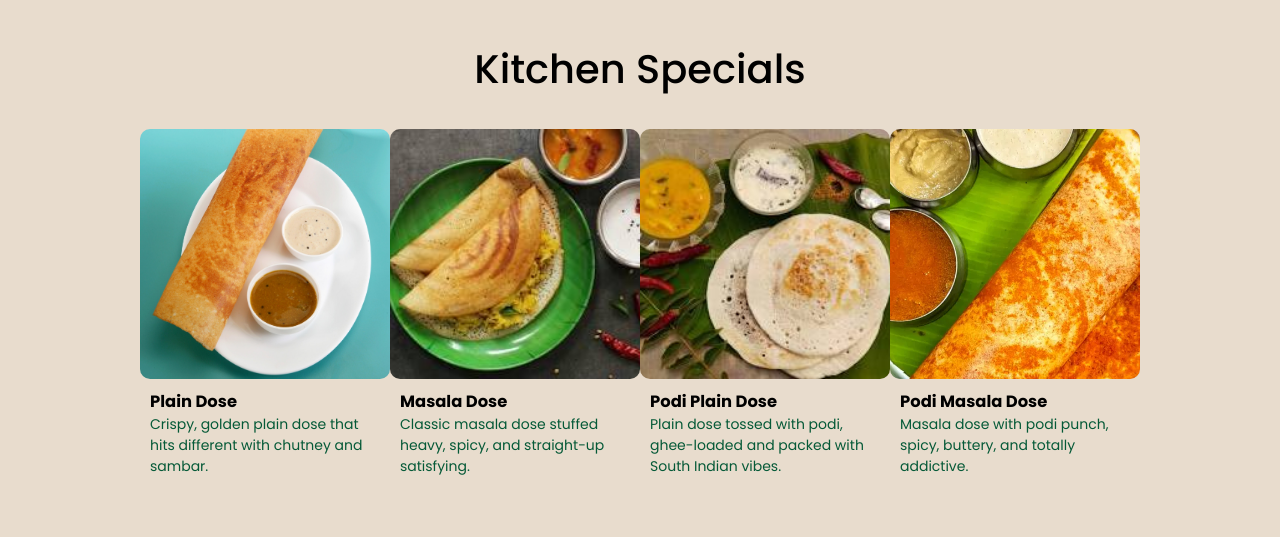
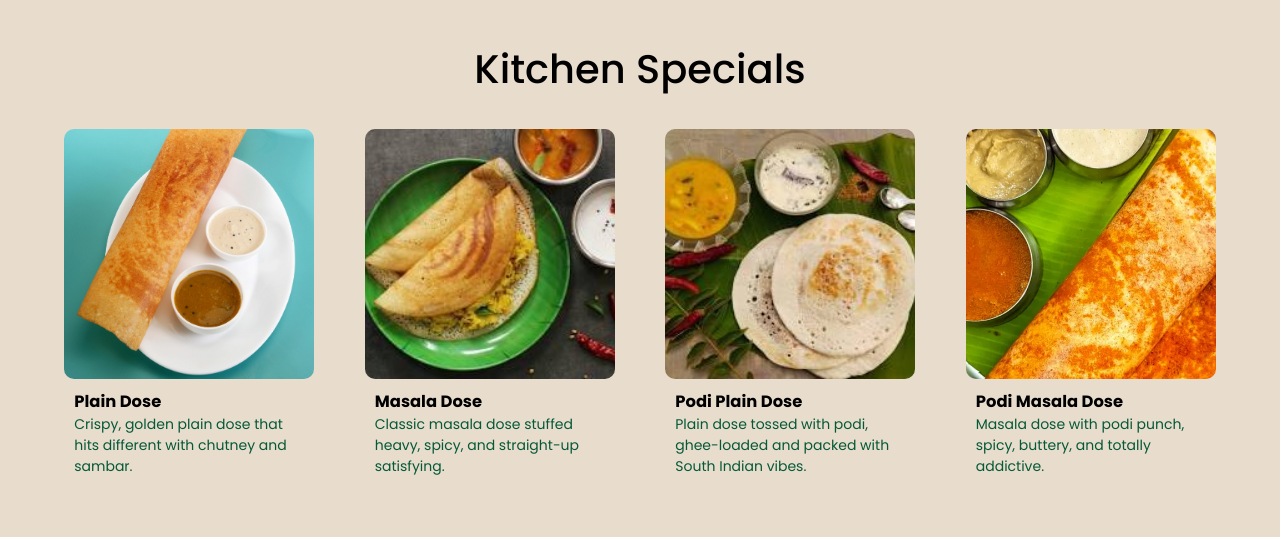
Before and after one commit to thecaptaan/benneluru.com, a React (Vite) app: page / in a window 1280 px wide. Shown: the part 2900-3437 px from the top of the page. Built offline with nearby package versions, Linux system fonts and the light colour scheme.

Commit message:
final fixes

```diff
--- a/src/pages/index.tsx
+++ b/src/pages/index.tsx
@@ -290,6 +290,7 @@ export default function IndexPage() {
                     </>
                     ) : (
                         <Swiper
+                            spaceBetween={50}
                             modules={[Autoplay]}
                             autoplay={{
                                 delay: 3000,
```
